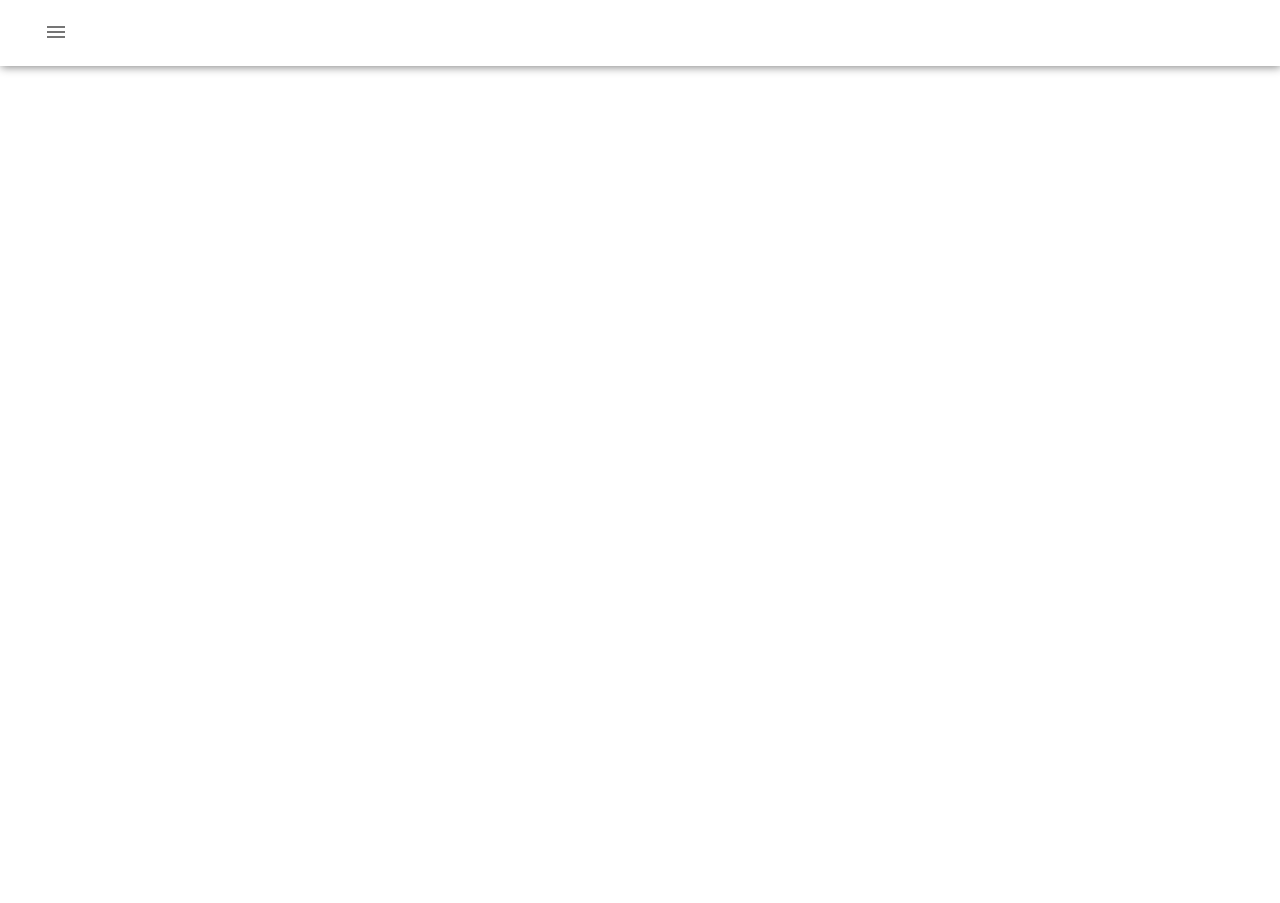
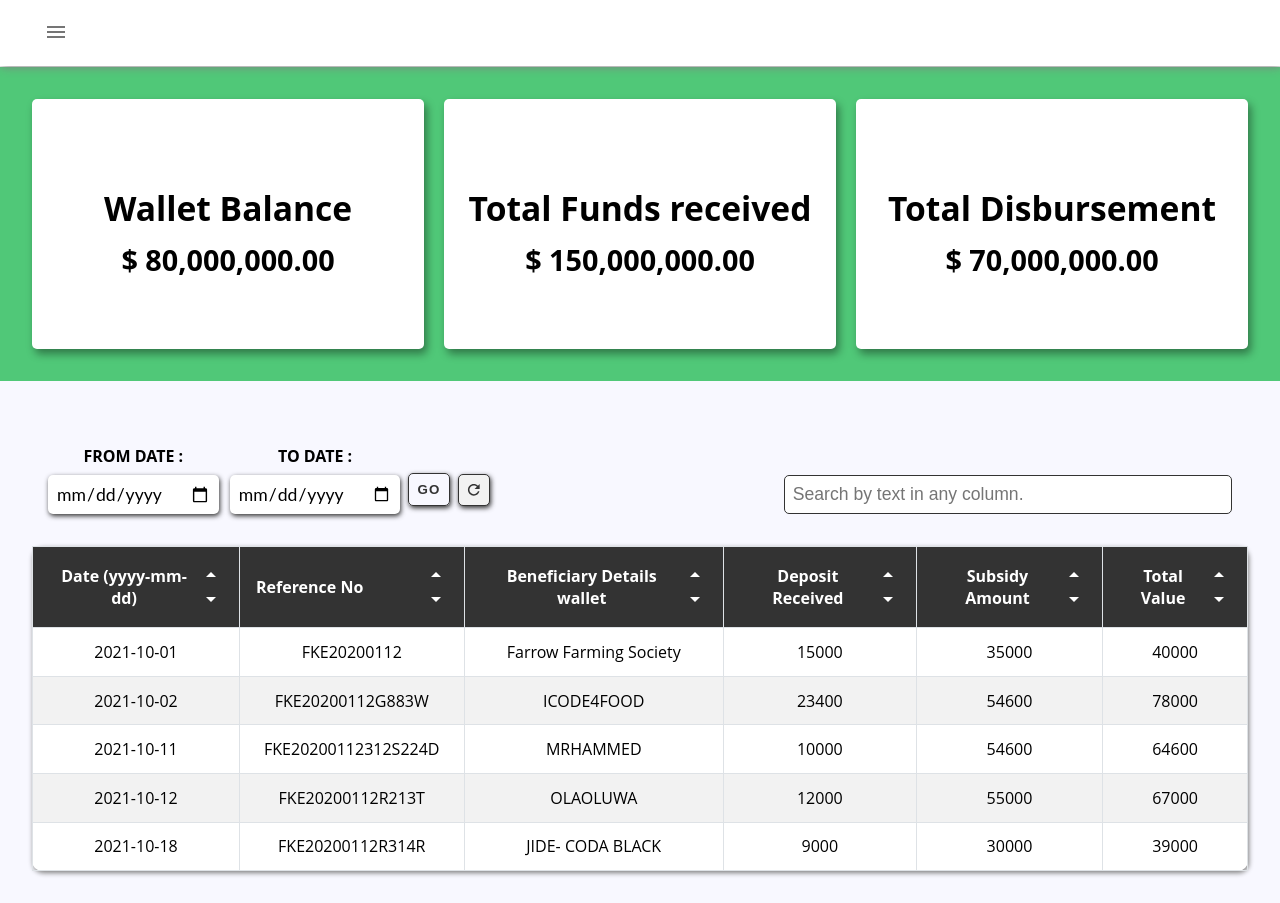
Before and after one commit to Maxinth/german-bps, a React (Create React App) app: page /rpa/dashboard in a window 1280 px wide. Before the commit the page ends 800 px from the top, so only its background shows below. Built offline with nearby package versions, Linux system fonts and the light colour scheme.

Commit message:
changed Routing Links for rpa screens

```diff
--- a/src/App.js
+++ b/src/App.js
@@ -9,7 +9,7 @@ function App() {
       <AppBox className="App">
         <SharedLayout>
           <Switch>
-            <Route path="/" component={HomePage} exact />
+            <Route path="/rpa/dashboard" component={HomePage} exact />
           </Switch>
         </SharedLayout>
       </AppBox>
--- a/src/components/HomePageComps/SideBar/SideBarTop.jsx
+++ b/src/components/HomePageComps/SideBar/SideBarTop.jsx
@@ -1,11 +1,11 @@
-import {  LogoContainer } from "./styled";
+import { LogoContainer } from "./styled";
 // import sideBarLogo from "../../../assets/logoTeal.png";
 
+import TypoGraphy from "@material-ui/core/TypoGraphy";
 const SideBarTop = () => {
   return (
     <LogoContainer>
-      {/* <Logo src={sideBarLogo} alt="logo" /> */}
-      scam
+      <TypoGraphy variant="h3">BPS</TypoGraphy>
     </LogoContainer>
   );
 };
--- a/src/components/HomePageComps/SideBar/data.js
+++ b/src/components/HomePageComps/SideBar/data.js
@@ -1,23 +1,23 @@
 import SpeedIcon from "@material-ui/icons/Speed";
-import TelegramIcon from '@material-ui/icons/Telegram';
-import AccountBalanceWalletIcon from '@material-ui/icons/AccountBalanceWallet';
-import LocalAtmIcon from '@material-ui/icons/LocalAtm';
+import TelegramIcon from "@material-ui/icons/Telegram";
+import AccountBalanceWalletIcon from "@material-ui/icons/AccountBalanceWallet";
+import LocalAtmIcon from "@material-ui/icons/LocalAtm";
 // import QrCode2Icon from '@mui/icons-material/QrCode2';
 
 export const data = [
   {
     icon: <SpeedIcon />,
-    pageLink: "home",
+    pageLink: "rpa/dashboard",
     linkText: "dashboard",
   },
   {
     icon: <TelegramIcon />,
-    pageLink: "filluP",
+    pageLink: "rpa/bdeposit",
     linkText: "Beneficiary deposit",
   },
   {
     icon: <AccountBalanceWalletIcon />,
-    pageLink: "users",
+    pageLink: "rpa/wtransfer",
     linkText: "Wallet Transfer",
   },
   {
@@ -30,7 +30,6 @@ export const data = [
   //   pageLink: "branch",
   //   linkText: "Generate QR Code",
   // },
-
 ];
 
 export const getPath = (linkText) => {
--- a/src/components/HomePageComps/SideBar/styled.js
+++ b/src/components/HomePageComps/SideBar/styled.js
@@ -49,6 +49,7 @@ const LogoContainer = styled.div`
   display: flex;
   align-items: center;
   justify-content: center;
+  padding: 2rem 0.5rem;
   ${({ col }) =>
     col &&
     css`
--- a/src/components/HomePageComps/SummaryDetails/styled.js
+++ b/src/components/HomePageComps/SummaryDetails/styled.js
@@ -3,7 +3,7 @@ import styled from "styled-components";
 const Container = styled.section`
   padding: 1rem 2rem;
   background-color: ghostwhite;
-  margin-top: 2rem;
+  margin-top: 4rem;
 `;
 const RightBox = styled.ul`
   width: 100%;
```
